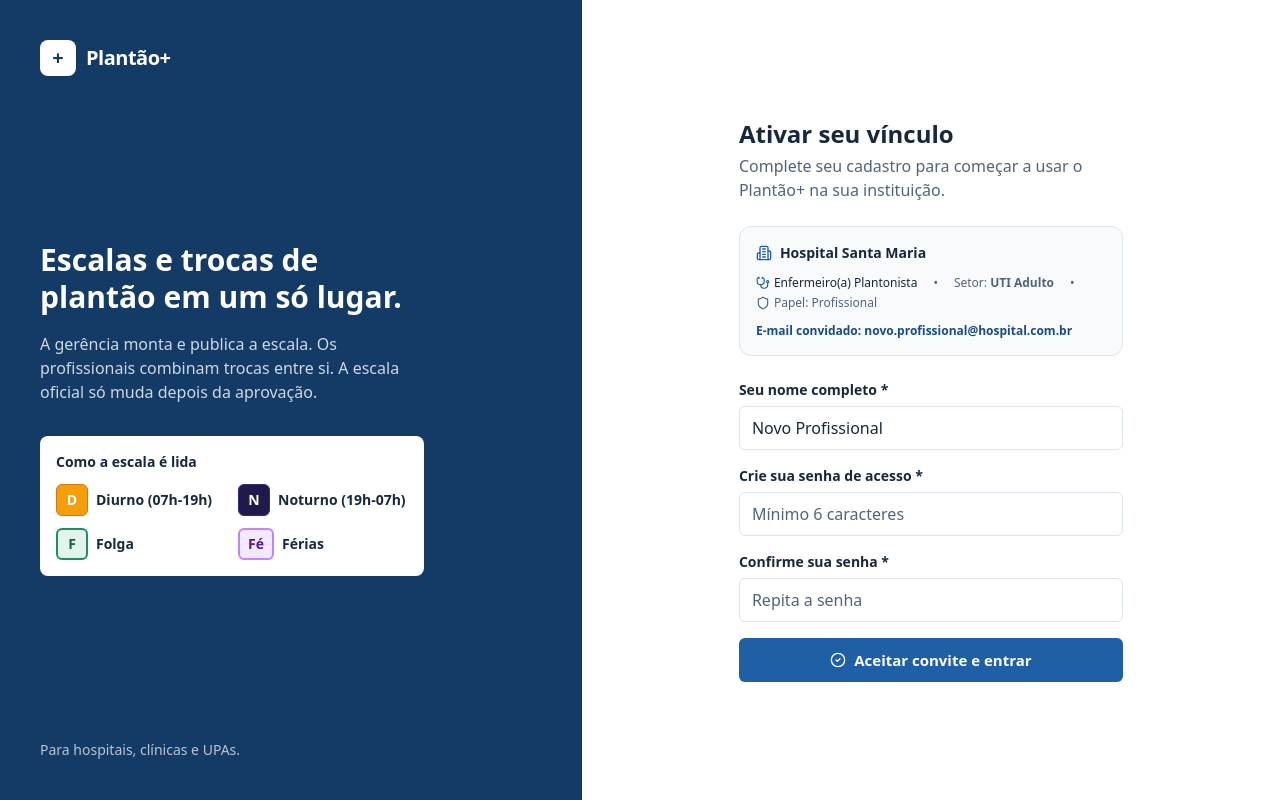
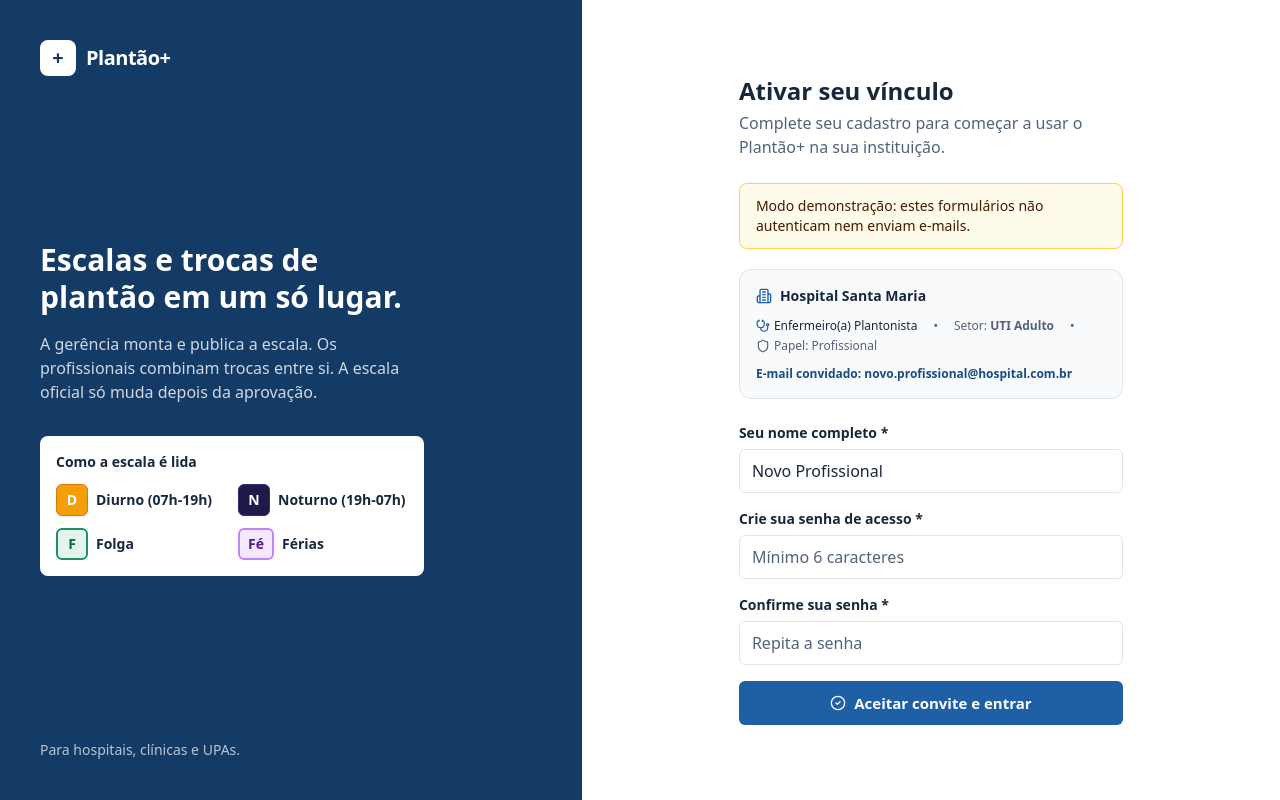
Before and after one commit to jobsonmedeiros/plantao-mais, a React (Vite) app: page /convite/1 in a window 1280 px wide. Built offline with nearby package versions, Linux system fonts and the light colour scheme; no server answers; a web font is replaced by a local one.

Commit message:
docs: identifica dados demonstrativos da etapa 1

```diff
--- a/src/components/AppShell.tsx
+++ b/src/components/AppShell.tsx
@@ -150,6 +150,13 @@ export function AppShell() {
         </header>
 
         <main id="conteudo" tabIndex={-1} className="flex-1 bg-surface px-4 py-6 pb-28 md:px-8 md:pb-10 print:bg-white print:p-0 print:m-0 print:overflow-visible">
+          <div
+            role="status"
+            className="mb-5 rounded-lg border border-amber-300 bg-amber-50 px-4 py-3 text-sm leading-5 text-amber-950"
+          >
+            <strong>Ambiente de demonstração — Etapa 1.</strong>{" "}
+            Os dados operacionais são fictícios. As ações destas telas não são persistidas nem alteram uma escala oficial.
+          </div>
           <Outlet />
         </main>
       </div>
--- a/src/components/AuthLayout.tsx
+++ b/src/components/AuthLayout.tsx
@@ -1,6 +1,7 @@
 import type { ReactNode } from "react";
 import { Logo } from "@/components/Logo";
 import { ShiftChip, shiftKinds } from "@/components/ShiftChip";
+import { isSupabaseConfigured } from "@/lib/supabase";
 
 export function AuthLayout({ title, subtitle, children }: { title: string; subtitle: string; children: ReactNode }) {
   return (
@@ -32,6 +33,14 @@ export function AuthLayout({ title, subtitle, children }: { title: string; subti
           <Logo className="mb-8 md:hidden" />
           <h1 className="text-2xl font-bold text-ink">{title}</h1>
           <p className="mt-1 mb-6 text-base text-ink-soft">{subtitle}</p>
+          <div
+            role="status"
+            className="mb-5 rounded-lg border border-amber-300 bg-amber-50 px-4 py-3 text-sm leading-5 text-amber-950"
+          >
+            {isSupabaseConfigured
+              ? "Autenticação conectada ao Supabase; os módulos operacionais continuam demonstrativos."
+              : "Modo demonstração: estes formulários não autenticam nem enviam e-mails."}
+          </div>
           {children}
         </div>
       </main>
```
Also changed, not shown: 1 other file (tests, documents, lock files or other folders).
